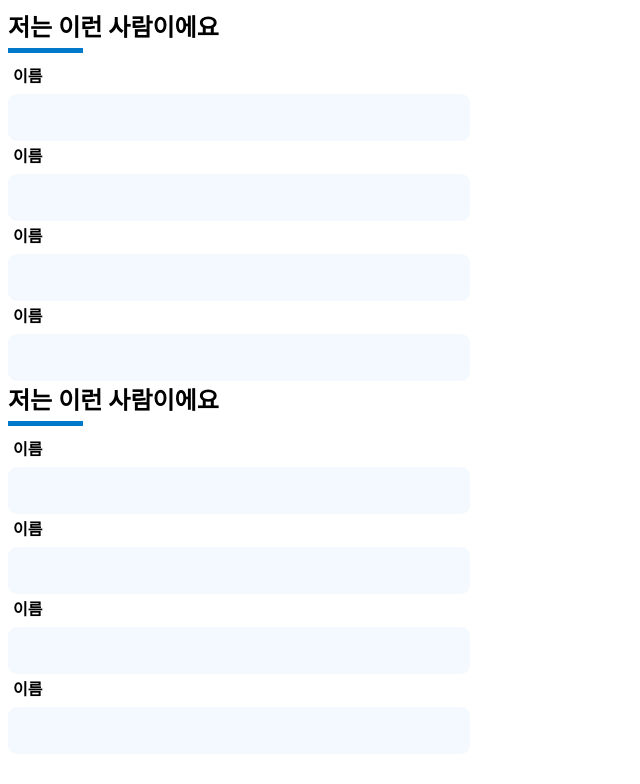
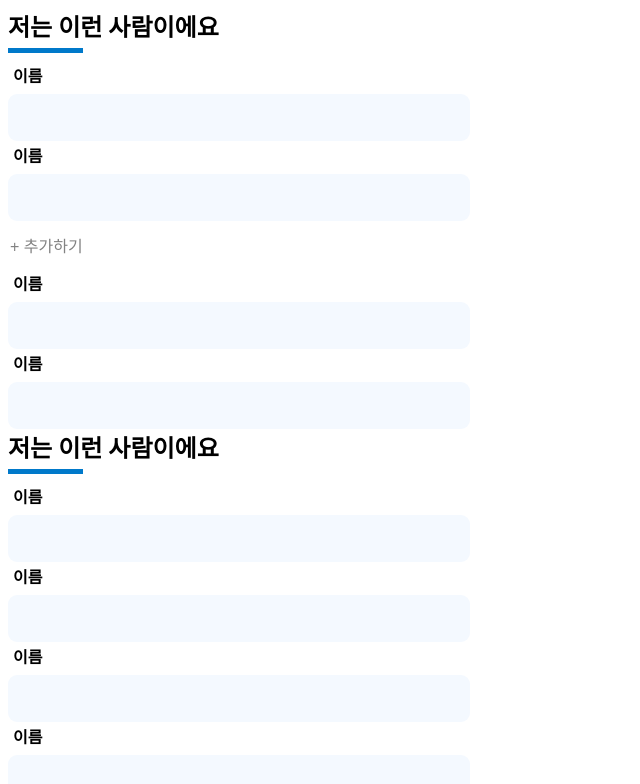
Before and after one commit to jaewoong2/HelpMe, a React app: page / in a window 1280 px wide. Shown: the top 784 px of the page, without its empty margins (0-640 px from the left). Built offline with nearby package versions, Linux system fonts and the light colour scheme.

Commit message:
:sparkles: Implement Button !

```diff
--- a/src/App.tsx
+++ b/src/App.tsx
@@ -1,3 +1,4 @@
+import Button from '@components/Button';
 import Input from '@components/input';
 import Title from '@components/title';
 import React from 'react';
@@ -9,6 +10,7 @@ const App = () => {
       <Title>저는 이런 사람이에요</Title>
       <Input title="이름" />
       <Input title="이름" />
+      <Button>+ 추가하기</Button>
       <Input title="이름" />
       <Input title="이름" />
       <Title>저는 이런 사람이에요</Title>
--- /dev/null
+++ b/src/components/Button/Button.styles.tsx
@@ -0,0 +1,15 @@
+import { SerializedStyles } from '@emotion/react';
+import styled from '@emotion/styled';
+
+const Button = styled.button<{ css?: SerializedStyles }>`
+  font-size: 16px;
+  cursor: pointer;
+  background-color: transparent;
+  border: none;
+  padding: 12px 2px;
+  outline: none;
+  color: ${({ theme }) => theme.color.addButonColor};
+  ${({ css }) => css};
+`;
+
+export { Button };
--- /dev/null
+++ b/src/components/Button/index.tsx
@@ -0,0 +1,19 @@
+import * as Styled from '@components/Button/Button.styles';
+import { SerializedStyles } from '@emotion/react';
+import React from 'react';
+
+type ButtonProps = {
+  children?: React.ReactNode | JSX.Element | React.ReactElement;
+  css?: SerializedStyles;
+  onClick?: () => void;
+};
+
+const Button = React.forwardRef<HTMLButtonElement, ButtonProps>(({ onClick, children, css }, ref) => {
+  return (
+    <Styled.Button onClick={onClick} ref={ref} css={css}>
+      {children}
+    </Styled.Button>
+  );
+});
+
+export default Button;
```
